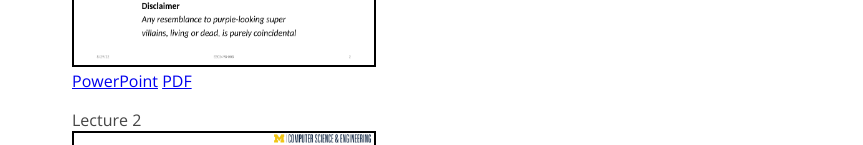
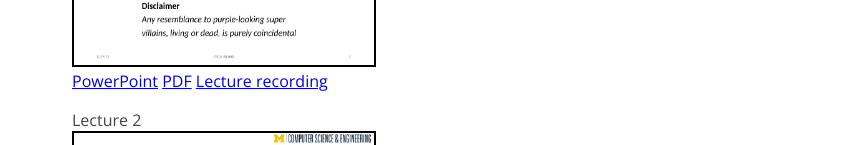
Before and after one commit to GLaDOS-Michigan/verification-class, a plain HTML site: page 2022/index.html in a window 1280 px wide. Shown: the part 659-804 px from the top of the page, without its empty margins (208-1071 px from the left). Drawn offline with nearby package versions, Linux system fonts and the light colour scheme.

Commit message:
First lecture recording link

```diff
--- a/2022/index.html
+++ b/2022/index.html
@@ -37,6 +37,7 @@ Lecture 1
 <br>
 <a href="lectures/lecture1.pptx">PowerPoint</a>
 <a href="lectures/lecture1.pdf">PDF</a>
+<a href="https://leccap.engin.umich.edu/leccap/player/r/nxWCJ7">Lecture recording</a>
 <p>
 <li class="li-none">
 Lecture 2
```
